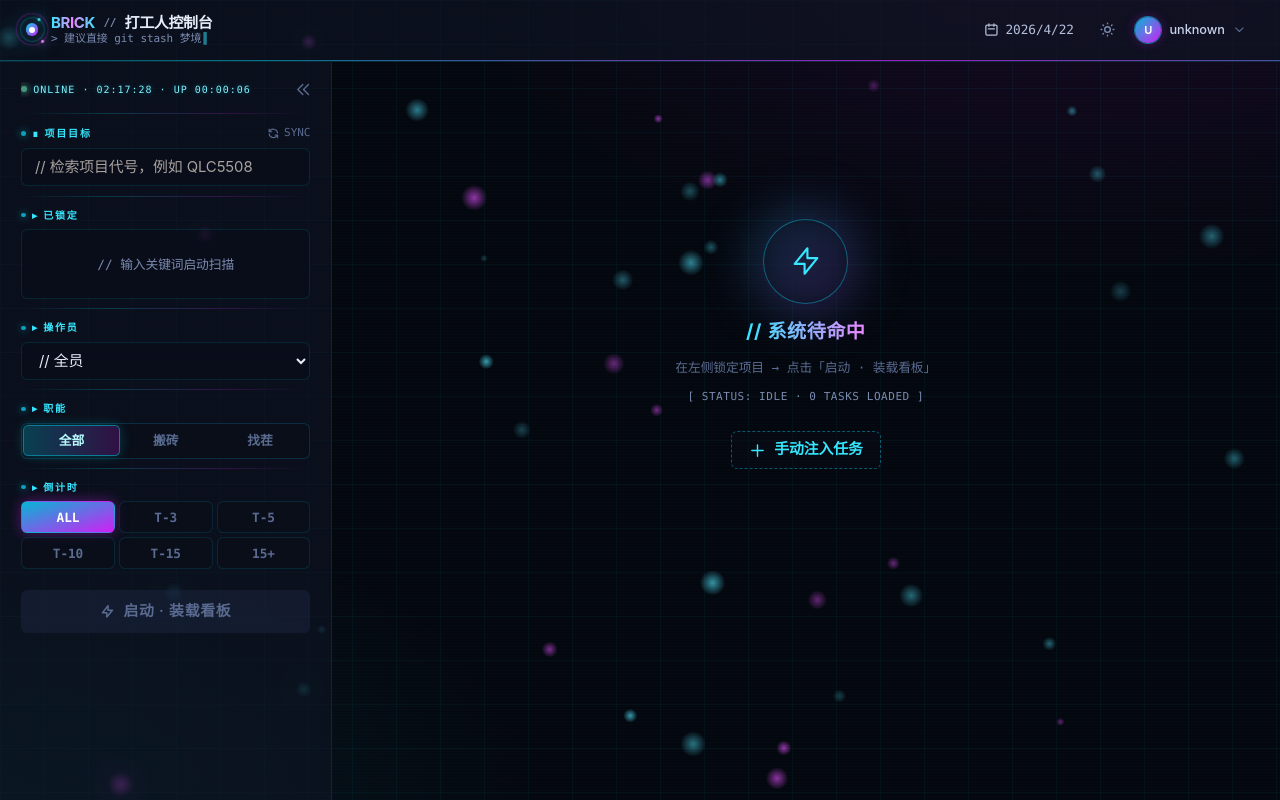
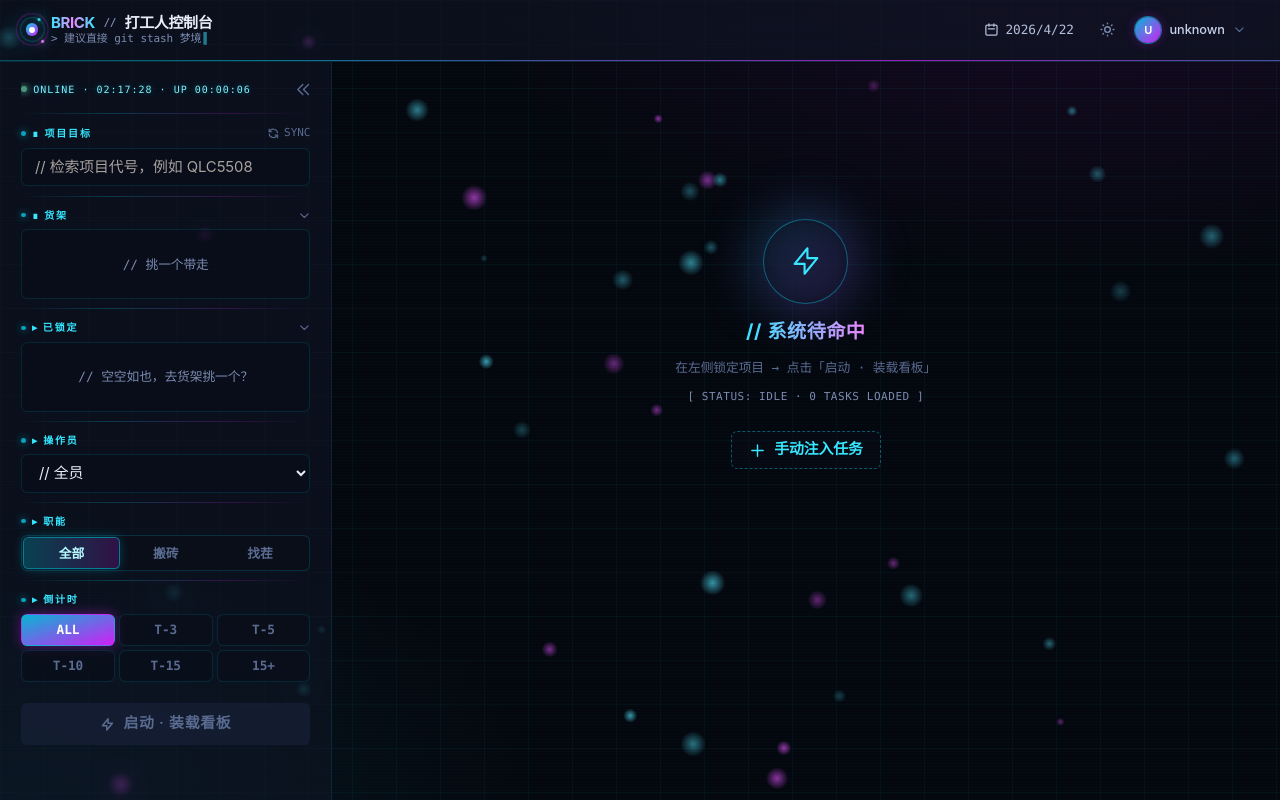
Before and after one commit to mayavvi/brick-tracker, a Python web app: template templates/index.html in a window 1280 px wide. Run offline with Jinja, Linux system fonts and the light colour scheme; the template is opened without the code that fills it, so the values that code supplies are empty; some libraries are stand-ins or nearby versions.

Commit message:
UI: calendar backdrop teleport, shelf/locked sidebar, custom task person filter
Made-with: Cursor

```diff
--- a/static/css/style.css
+++ b/static/css/style.css
@@ -287,6 +287,15 @@ html:not(.dark) .skeleton {
   background: rgba(5, 7, 14, 0.75);
   backdrop-filter: blur(8px) saturate(140%);
   -webkit-backdrop-filter: blur(8px) saturate(140%);
+}
+
+.calendar-backdrop {
+  background: rgba(5, 7, 14, 0.45);
+  backdrop-filter: blur(6px) saturate(130%);
+  -webkit-backdrop-filter: blur(6px) saturate(130%);
+}
+html:not(.dark) .calendar-backdrop {
+  background: rgba(120, 113, 108, 0.25);
 }
 
 .wave-hand { display: inline-block; }
--- a/templates/index.html
+++ b/templates/index.html
@@ -35,12 +35,25 @@
             <span x-text="todayStr" class="font-mono tabular-nums"></span>
           </button>
 
+          <template x-teleport="body">
+            <div x-show="showCalendar"
+                 x-transition:enter="transition ease-out duration-150"
+                 x-transition:enter-start="opacity-0"
+                 x-transition:enter-end="opacity-100"
+                 x-transition:leave="transition ease-in duration-100"
+                 x-transition:leave-start="opacity-100"
+                 x-transition:leave-end="opacity-0"
+                 @click="showCalendar = false"
+                 class="fixed inset-0 calendar-backdrop z-[198]"></div>
+          </template>
+
+          <template x-teleport="body">
             <div x-show="showCalendar"
                  x-transition:enter="transition ease-out duration-150"
                  x-transition:enter-start="opacity-0 scale-95 -translate-y-1"
                  x-transition:enter-end="opacity-100 scale-100 translate-y-0"
                  @click.outside="showCalendar = false"
-               class="absolute right-0 mt-1.5 w-72 bg-white dark:bg-stone-900 rounded-xl shadow-pop ring-1 ring-stone-200 dark:ring-stone-800 p-4 z-50">
+                 class="fixed top-14 right-4 w-72 bg-white dark:bg-stone-900 rounded-xl shadow-pop ring-1 ring-stone-200 dark:ring-stone-800 p-4 z-[199]">
               <div class="flex items-center justify-between mb-3">
                 <button @click="calPrev()" class="p-1 rounded-md hover:bg-stone-100 dark:hover:bg-stone-800 text-stone-500 transition">
                   <svg class="w-3.5 h-3.5" fill="none" stroke="currentColor" viewBox="0 0 24 24" stroke-width="2">
@@ -67,6 +80,7 @@
                 </template>
               </div>
             </div>
+          </template>
         </div>
 
         <!-- Theme toggle -->
@@ -176,37 +190,101 @@
                         focus:ring-2 focus:ring-warm-400/40 focus:border-warm-400 outline-none transition" />
         </div>
 
-        <!-- Study list -->
-        <div>
-          <div class="flex items-center justify-between mb-1.5">
-            <label class="text-[10px] font-bold uppercase tracking-[0.18em] text-warm-400 dark:text-warm-300 flex items-center gap-1.5">
+        <!-- Shelf: search hits only -->
+        <div x-data="{ shelfOpen: true }">
+          <button type="button"
+                  @click="shelfOpen = !shelfOpen"
+                  class="flex items-center justify-between w-full mb-1.5 group">
+            <span class="text-[10px] font-bold uppercase tracking-[0.18em] text-warm-400 dark:text-warm-300 flex items-center gap-1.5">
               <span class="inline-block w-1 h-1 rounded-full bg-warm-400 shadow-[0_0_6px_#06B6D4]"></span>
-              ▸ 已锁定
-            </label>
-            <span class="text-[11px] font-mono text-warm-300" x-show="selectedStudies.length > 0"
-                  x-text="'× ' + selectedStudies.length"></span>
-          </div>
-          <div class="rounded-md border border-stone-200 dark:border-stone-800 max-h-60 overflow-y-auto bg-white dark:bg-stone-950">
-            <template x-if="studyList.length === 0 && !loadingStudies">
-              <p class="text-xs text-stone-500 px-3 py-6 text-center font-mono">// 输入关键词启动扫描</p>
-            </template>
+              ∎ 货架
+            </span>
+            <svg class="w-3 h-3 text-stone-400 transition-transform duration-200"
+                 :class="shelfOpen ? 'rotate-0' : '-rotate-90'"
+                 fill="none" stroke="currentColor" viewBox="0 0 24 24" stroke-width="2">
+              <path stroke-linecap="round" stroke-linejoin="round" d="M19 9l-7 7-7-7"/>
+            </svg>
+          </button>
+          <div x-show="shelfOpen"
+               x-transition:enter="transition ease-out duration-150"
+               x-transition:enter-start="opacity-0 -translate-y-1"
+               x-transition:enter-end="opacity-100 translate-y-0"
+               x-transition:leave="transition ease-in duration-100"
+               x-transition:leave-start="opacity-100 translate-y-0"
+               x-transition:leave-end="opacity-0 -translate-y-1"
+               class="rounded-md border border-stone-200 dark:border-stone-800 max-h-60 overflow-y-auto bg-white dark:bg-stone-950">
             <template x-if="loadingStudies">
               <p class="text-xs text-warm-300 px-3 py-6 text-center font-mono animate-pulse">▰▰▰ 扫描中…</p>
+            </template>
+            <template x-if="!loadingStudies && studyList.length === 0 && searchQuery.trim().length < 2">
+              <p class="text-xs text-stone-500 px-3 py-6 text-center font-mono">// 挑一个带走</p>
+            </template>
+            <template x-if="!loadingStudies && studyList.length === 0 && searchQuery.trim().length >= 2">
+              <p class="text-xs text-stone-500 px-3 py-6 text-center font-mono">// 未扫到匹配项目</p>
             </template>
             <template x-for="study in studyList" :key="study.study_id">
               <div class="px-3 py-2 border-b border-stone-100 dark:border-stone-800 last:border-0">
                 <label class="flex items-center gap-2 cursor-pointer text-sm text-stone-800 dark:text-stone-200">
-                  <input type="checkbox" :value="study.study_id"
-                         x-model="selectedStudies"
-                         @change="onStudyToggle(study)"
+                  <input type="checkbox"
+                         :checked="selectedStudies.includes(study.study_id)"
+                         @change="onShelfSelect(study, $event)"
                          class="rounded border-stone-300 dark:border-stone-600" />
                   <span class="font-medium" x-text="study.study_id"></span>
                 </label>
-                <div class="flex flex-wrap gap-1 mt-1.5 ml-6" x-show="study.tracker_files.length > 0">
-                  <template x-for="tf in study.tracker_files" :key="tf.file_path">
+              </div>
+            </template>
+          </div>
+        </div>
+
+        <!-- Locked selection -->
+        <div x-data="{ lockedOpen: true }">
           <button type="button"
-                            @click="toggleTrackerFile(study.study_id, tf.file_path)"
-                            :class="isTrackerSelected(study.study_id, tf.file_path)
+                  @click="lockedOpen = !lockedOpen"
+                  class="flex items-center justify-between w-full mb-1.5 group">
+            <span class="text-[10px] font-bold uppercase tracking-[0.18em] text-warm-400 dark:text-warm-300 flex items-center gap-1.5">
+              <span class="inline-block w-1 h-1 rounded-full bg-warm-400 shadow-[0_0_6px_#06B6D4]"></span>
+              ▸ 已锁定
+            </span>
+            <span class="flex items-center gap-1.5">
+              <span class="text-[11px] font-mono text-warm-300" x-show="selectedStudies.length > 0"
+                    x-text="'× ' + selectedStudies.length"></span>
+              <svg class="w-3 h-3 text-stone-400 transition-transform duration-200"
+                   :class="lockedOpen ? 'rotate-0' : '-rotate-90'"
+                   fill="none" stroke="currentColor" viewBox="0 0 24 24" stroke-width="2">
+                <path stroke-linecap="round" stroke-linejoin="round" d="M19 9l-7 7-7-7"/>
+              </svg>
+            </span>
+          </button>
+          <div x-show="lockedOpen"
+               x-transition:enter="transition ease-out duration-150"
+               x-transition:enter-start="opacity-0 -translate-y-1"
+               x-transition:enter-end="opacity-100 translate-y-0"
+               x-transition:leave="transition ease-in duration-100"
+               x-transition:leave-start="opacity-100 translate-y-0"
+               x-transition:leave-end="opacity-0 -translate-y-1"
+               class="rounded-md border border-stone-200 dark:border-stone-800 max-h-60 overflow-y-auto bg-white dark:bg-stone-950">
+            <template x-if="selectedStudies.length === 0">
+              <p class="text-xs text-stone-500 px-3 py-6 text-center font-mono">// 空空如也，去货架挑一个？</p>
+            </template>
+            <template x-for="sid in selectedStudies" :key="sid">
+              <div class="px-3 py-2 border-b border-stone-100 dark:border-stone-800 last:border-0">
+                <div class="flex items-center justify-between gap-2">
+                  <span class="text-sm font-medium text-stone-800 dark:text-stone-200" x-text="sid"></span>
+                  <button type="button"
+                          @click="unlockStudy(sid)"
+                          class="shrink-0 p-1 rounded text-stone-400 hover:text-red-400 hover:bg-stone-100 dark:hover:bg-stone-800 transition"
+                          title="移出已锁定">
+                    <svg class="w-3.5 h-3.5" fill="none" stroke="currentColor" viewBox="0 0 24 24" stroke-width="2">
+                      <path stroke-linecap="round" stroke-linejoin="round" d="M6 18L18 6M6 6l12 12"/>
+                    </svg>
+                  </button>
+                </div>
+                <div class="flex flex-wrap gap-1 mt-1.5"
+                     x-show="(_studyCache[sid] && _studyCache[sid].tracker_files && _studyCache[sid].tracker_files.length > 0)">
+                  <template x-for="tf in (_studyCache[sid] || {}).tracker_files || []" :key="tf.file_path">
+                    <button type="button"
+                            @click="toggleTrackerFile(sid, tf.file_path)"
+                            :class="isTrackerSelected(sid, tf.file_path)
                               ? 'bg-warm-500 text-white'
                               : 'bg-stone-100 dark:bg-stone-800 text-stone-600 dark:text-stone-400 hover:bg-stone-200 dark:hover:bg-stone-700'"
                             class="text-[11px] px-2 py-0.5 rounded-full font-medium transition"
```
Also changed, not shown: static/js/app.js (+49 -18 lines). Lines whose indentation alone changed are shown as unchanged.
